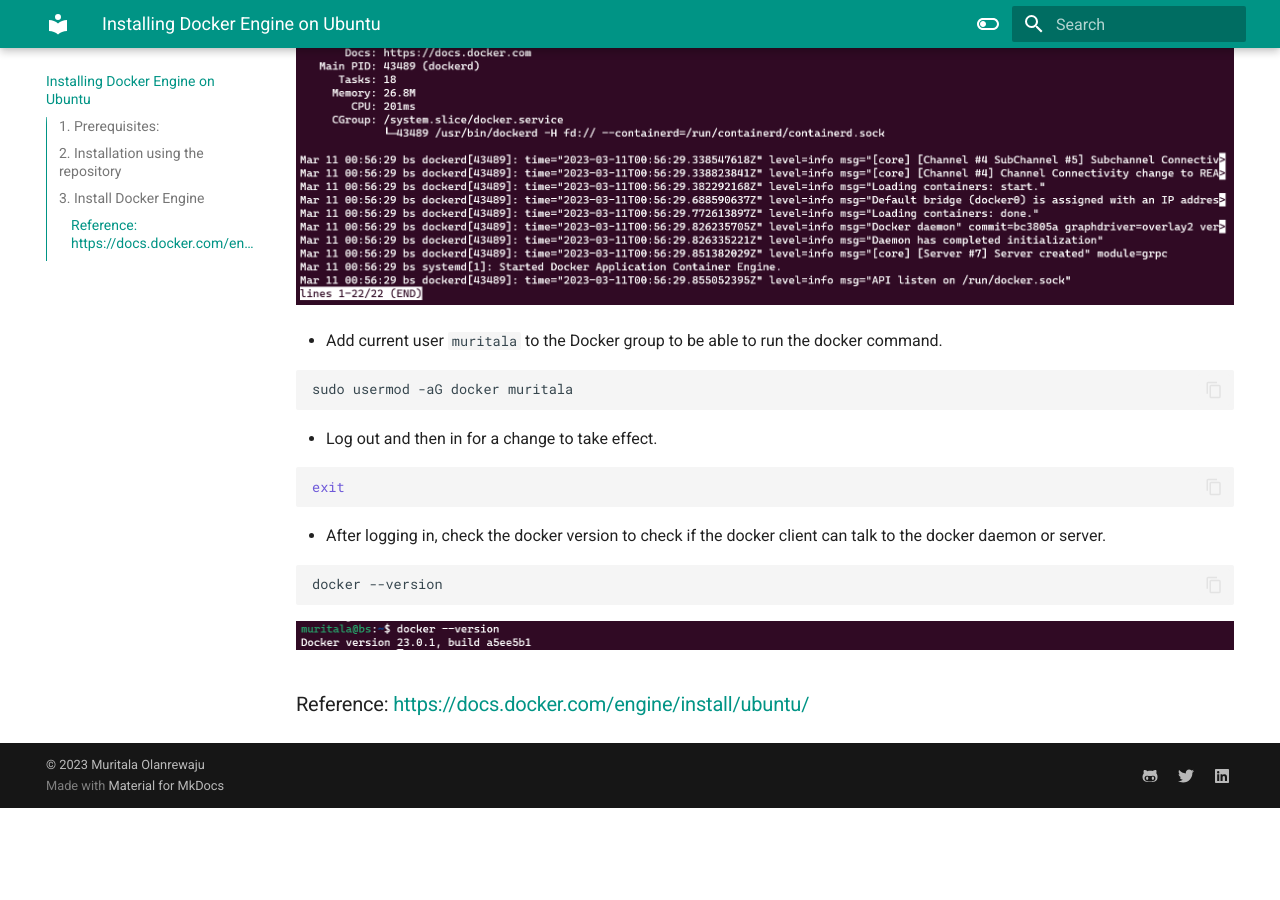
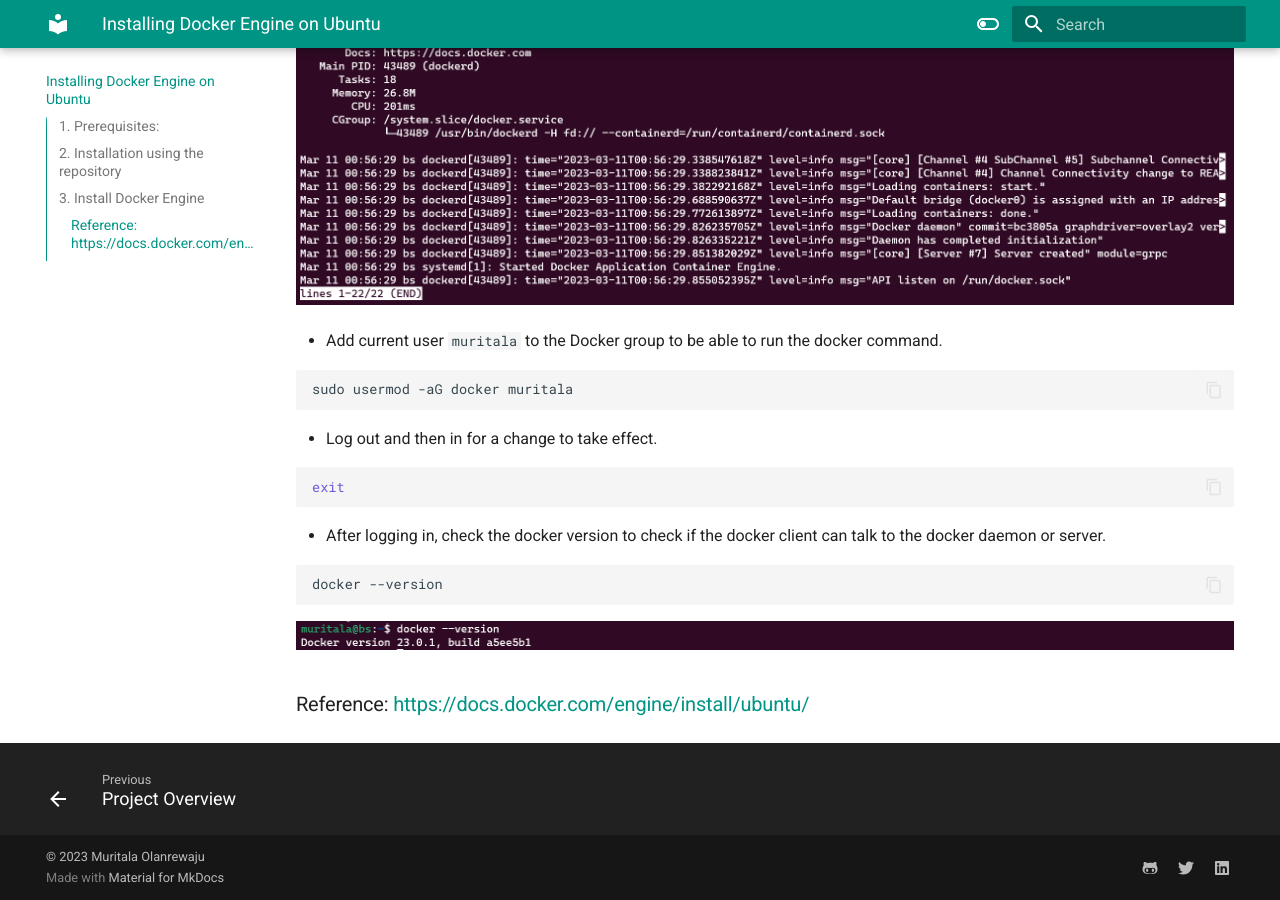
Before and after one commit to muritalatolanrewaju/Running-Containerized-Applications-with-Docker, an MkDocs documentation site: the page built from docs/installing-docker-engine-on-ubuntu.md, in a window 1280 px wide and 900 px high, scrolled down 1752 px. Built offline with MkDocs 1.6.1 and Material for MkDocs 9.7.7, drawn with Linux system fonts in a browser that asks for light colours; before the commit the page ends 2560 px from its top, so only the background shows below that.

Commit message:
Updating Documentation

```diff
--- a/mkdocs.yml
+++ b/mkdocs.yml
@@ -4,15 +4,29 @@
 theme:
   name: material
   features:
+    - announce.dismiss
+    - content.action.edit
+    - content.action.view
+    - content.code.annotate
+    - content.code.copy
+    # - content.tabs.link
+    - content.tooltips
+    # - header.autohide
+    # - navigation.expand
+    - navigation.footer
+    - navigation.indexes
+    # - navigation.instant
+    # - navigation.prune
+    - navigation.sections
     - navigation.tabs
-    - navigation.sections
+    # - navigation.tabs.sticky
+    - navigation.top
+    - navigation.tracking
+    - search.highlight
+    - search.share
+    - search.suggest
+    - toc.follow
     - toc.integrate
-    - navigation.top
-    - search.suggest
-    - search.highlight
-    - content.tabs.link
-    - content.code.annotation
-    - content.code.copy
   language: en
   palette:
     - scheme: default
```
